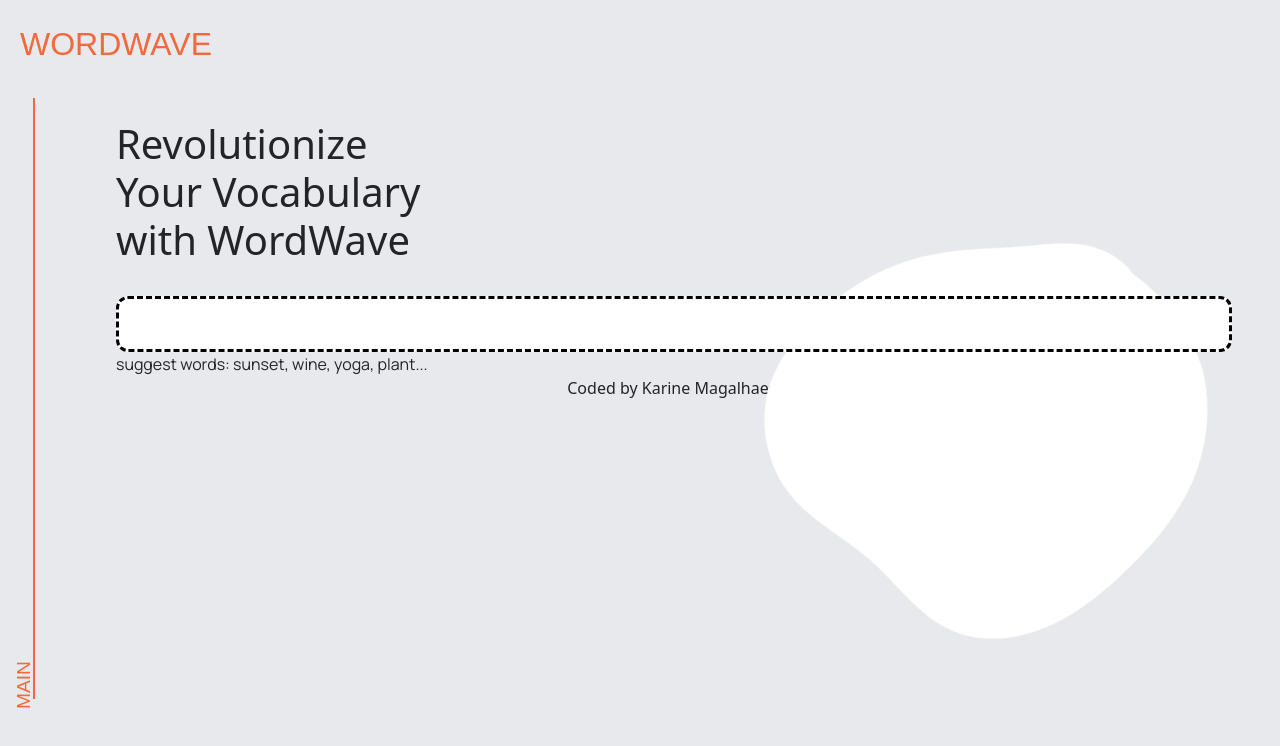
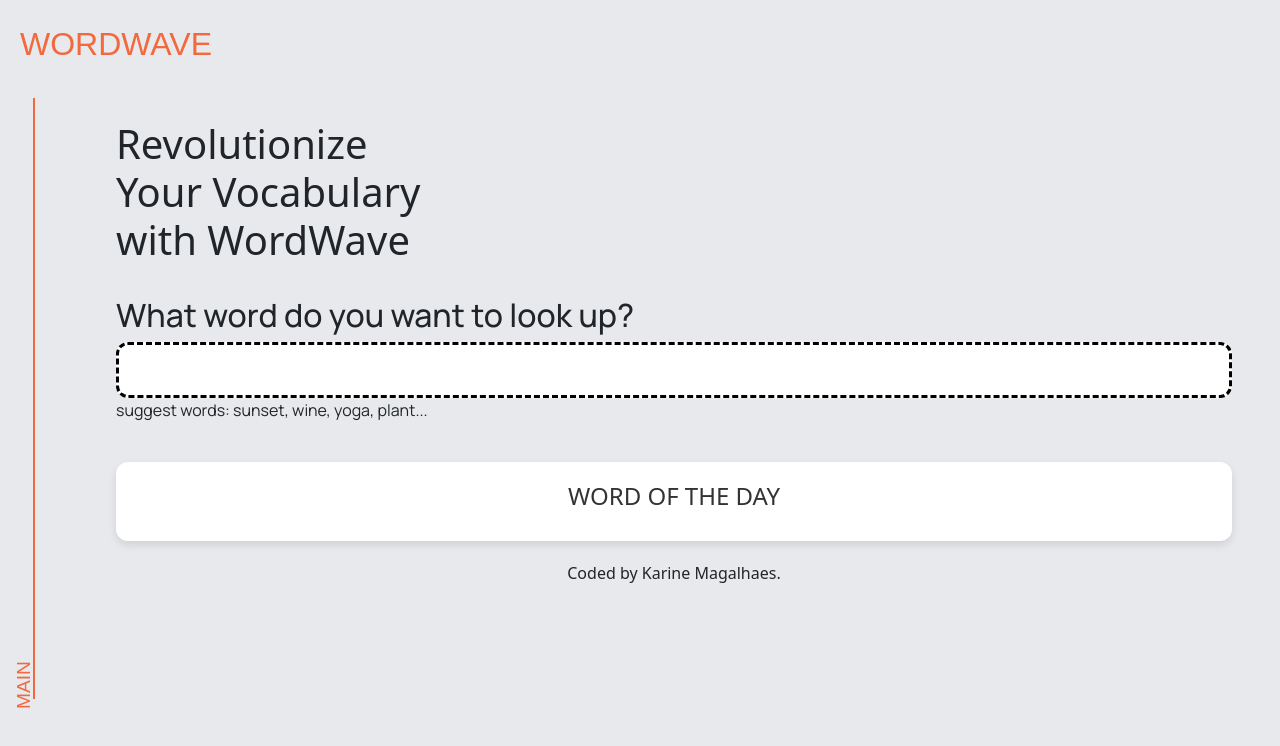
Before and after one commit to Kamagalhaes92/dictionary-project, a React (Create React App) app: page / in a window 1280 px wide. Shown: the top 746 px of the page. Built offline with nearby package versions, Linux system fonts and the light colour scheme; no server answers; a web font is replaced by a local one.

Commit message:
Added word of the day component

```diff
--- a/package.json
+++ b/package.json
@@ -12,6 +12,7 @@
     "axios": "^1.7.2",
     "react": "^18.3.1",
     "react-dom": "^18.3.1",
+    "react-router-dom": "^6.23.1",
     "react-scripts": "5.0.1",
     "typewriter-effect": "^2.21.0",
     "web-vitals": "^2.1.4"
--- a/src/App.js
+++ b/src/App.js
@@ -1,8 +1,16 @@
+import React, { useState } from 'react';
 import './App.css';
 import Dictionary from './Dictionary';
-import Blob from "./Blob"; // Import the Blob component
+import WordOfTheDay from './WordOfTheDay';
+
 
 export default function App() {
+    const [showWordOfTheDay, setShowWordOfTheDay] = useState(true);
+
+    const handleSearch = () => {
+        setShowWordOfTheDay(false);
+    };
+
     return (
         <div className="App">
             <header className="App-header">
@@ -19,11 +27,13 @@ export default function App() {
                 </div>
                 <div className='container'>
                     <div className="headline-container">
-            <h2 className='headline'>Revolutionize <br/> Your Vocabulary  <br/>with WordWave</h2>
-            <Blob />
+                        <h2 className='headline'>Revolutionize <br/> Your Vocabulary <br/>with WordWave</h2>
+
                     </div>
                     <main>
-            <Dictionary defaultKeyword="hello"/>
+
+                        <Dictionary onSearch={handleSearch} />
+                        {showWordOfTheDay && <WordOfTheDay />}
                     </main>
                     <footer className='text-center'>
                         Coded by Karine Magalhaes.
--- a/src/Blob.css
+++ /dev/null
@@ -1,43 +0,0 @@
-.BlobContainer {
-    position: absolute;
-    top: -10;
-    right: 0;
-    width: 500px;
-    height: 700px;
-    overflow: hidden;
-    pointer-events: none;
-    z-index: 0; /* Ensure it is below other content */
-  }
-
-  .Blob {
-    width: 100%;
-    height: 100%;
-    animation: blobAnimation 20s infinite;
-  }
-
-  @keyframes blobAnimation {
-    0%, 100% {
-      transform: scale(1);
-    }
-    25% {
-      transform: scale(1.1) rotate(15deg);
-    }
-    50% {
-      transform: scale(0.9) rotate(-15deg);
-    }
-    75% {
-      transform: scale(1.05) rotate(10deg);
-    }
-  }
-
-
-
-@media (max-width: 768px) {
-
-  .BlobContainer {
-
-    width: 400px;
-    height: 400px;
-}
-
-}
--- a/src/Blob.js
+++ /dev/null
@@ -1,12 +0,0 @@
-import React from "react";
-import "./Blob.css";
-
-export default function Blob() {
-  return (
-    <div className="BlobContainer">
-      <svg className="Blob" viewBox="0 0 200 200" xmlns="http://www.w3.org/2000/svg">
-        <path fill="#ffff" d="M41.8,-71.1C55.4,-65.1,67.1,-55.1,73.8,-42.8C80.4,-30.6,82.1,-15.3,79.5,-1.2C76.8,13,69.7,26,62,37.2C54.4,48.5,46.3,57.9,36.5,64.4C26.6,70.9,14.8,74.5,2.5,71.5C-9.8,68.5,-19.6,59,-31.3,52.6C-43,46.3,-56.5,43.1,-66.2,34.4C-75.9,25.8,-81.8,11.9,-80.9,-1C-80,-14,-72.4,-27.9,-63.3,-38.9C-54.2,-49.8,-43.5,-57.8,-31.5,-62.7C-19.6,-67.6,-9.8,-69.4,2.2,-73.2C14.2,-77.1,28.4,-82.1,41.8,-71.1Z" transform="translate(100 100)" />
-      </svg>
-    </div>
-  );
-}
--- a/src/Dictionary.css
+++ b/src/Dictionary.css
@@ -1,5 +1,10 @@
+.description {
+    z-index: 999;
+}
+
 .Dictionary {
     font-family: "Manrope", sans-serif;
+    padding-bottom: 40px;
 }
 
 .Dictionary form {
@@ -33,10 +38,12 @@
     box-shadow: 0 5px 15px rgba(0, 0, 0, 0.3);
     flex-wrap: wrap;
     background-color:  rgb(179, 57, 57);
+    text-align: center;
 }
 
 .Typewriter {
     font-size: 3em;
+
 }
 
 hr {
@@ -48,7 +55,18 @@ section {
     border: 1px solid #ccc;
     padding: 20px;
     border-radius: 8px;
-    background-color: #f9f9f9;
+    background-color: #ffffff;
     z-index: 999;
     margin: 0.2rem;
 }
+
+
+
+@media (max-width: 768px) {
+
+    section {
+     border: none;
+     padding: 0px;
+
+    }
+}
--- a/src/Dictionary.js
+++ b/src/Dictionary.js
@@ -3,57 +3,36 @@ import axios from "axios";
 import "./Dictionary.css";
 import Results from "./Results";
 
-
-export default function Dictionary(props) {
-    let [keyword, setKeyword] = useState(props.defaultKeyword);
-    let [results, setResults] = useState(null);
-    let [loaded, setLoaded] = useState(false);
-
-
+export default function Dictionary({ onSearch }) {
+    const [keyword, setKeyword] = useState(null);
+    const [results, setResults] = useState(null);
 
     function handleResponse(response) {
         console.log(response.data[0]);
         setResults(response.data[0]);
     }
 
-    function search() {
-
+    function search(event) {
+        event.preventDefault();
+        onSearch();
         let apiUrl = `https://api.dictionaryapi.dev/api/v2/entries/en_US/${keyword}`;
         axios.get(apiUrl).then(handleResponse);
-
-    }
-
-    function handleSubmit(event) {
-        event.preventDefault();
-        search();
-
     }
 
     function handleKeywordChange(event) {
         setKeyword(event.target.value);
     }
 
-    function load() {
-        setLoaded(true);
-        search();
-    }
-
-    if(loaded) {
     return (
         <div className="Dictionary">
-                <form onSubmit={handleSubmit}>
+            <h2 className="description">What word do you want to look up?</h2>
+            <form onSubmit={search}>
                 <input type="search" onChange={handleKeywordChange} />
             </form>
             <div className="hint">
                 suggest words: sunset, wine, yoga, plant...
             </div>
             <Results results={results} />
-
         </div>
     );
-    } else {
-        load();
-        return "Loading"
 }
-
-}
--- a/src/Meaning.css
+++ b/src/Meaning.css
@@ -1,26 +1,35 @@
 .Meaning {
     display: grid;
-    grid-template-columns: 1fr;
-    gap: 10px;
+    grid-template-columns: 1fr 3fr;
+    gap: 15px;
 }
 
-.Meaning p {
-    margin: 0;
-    line-height: 1.5;
-}
+.meaning-card {
+    border: 2px solid #522d22;
+    margin-bottom: 15px;
+    border-radius: 8px;
+    padding: 20px;
 
-.Meaning strong {
-    font-weight: bold;
 }
 
 .examples {
-    color: brown;
+    color: rgb(117, 55, 55);
     font-style: italic;
+    opacity: 0.7;
+    font-size: 16px;
+    padding-top: 10px;
 }
 
-li {
-    background-color: rgb(41, 41, 41);
-    color: white;
 
+@media (max-width: 768px) {
 
-}
+    .Meaning {
+        display: grid;
+        grid-template-columns: 1fr ;
+    }
+
+    .meaning-card {
+        border: 2px solid #522d22;
+    }
+
+  }
--- a/src/Meaning.js
+++ b/src/Meaning.js
@@ -3,16 +3,17 @@ import Synonyms from "./Synonyms";
 import './Meaning.css';
 
 
-export default function Meaning (props) {
-
+export default function Meaning(props) {
   return (
       <div className="Meaning">
           <h3>{props.meaning.partOfSpeech}</h3>
+          <ol style={{ listStyle: 'none', padding: 0 }}>
               {props.meaning.definitions.map(function (definition, index) {
                   return (
-              <div key={index}>
+                      <li key={index}>
+                          <div className="meaning-card">
                               <p>
-                  <strong>Definition:</strong> {definition.definition}
+                                  <strong>{index + 1}. Definition:</strong> {definition.definition}
                                   <br />
                                   {definition.example && (
                                       <div className="examples">
@@ -23,8 +24,10 @@ export default function Meaning (props) {
                                   )}
                               </p>
                           </div>
+                      </li>
                   );
               })}
+          </ol>
       </div>
   );
 }
--- /dev/null
+++ b/src/Synonyms.css
@@ -0,0 +1,15 @@
+.Synonyms{
+    margin: 0.8rem 0;
+    padding: 0;
+}
+
+.Synonyms li {
+    display: inline-block;
+    padding: 8px ;
+    margin-right: 10px;
+    border: 2px dashed rgb(86, 66, 66);
+    font-size: 14px;
+    border-radius: 24px;
+    text-align: center;
+
+}
--- a/src/Synonyms.js
+++ b/src/Synonyms.js
@@ -1,4 +1,5 @@
 import React from "react";
+import './Synonyms.css';
 
 export default function Synonyms(props) {
     if (props.synonyms !== null) {
--- /dev/null
+++ b/src/WordOfTheDay.css
@@ -0,0 +1,47 @@
+.WordOfTheDay {
+    padding: 20px;
+    background-color: #ffffff;
+    border-radius: 12px;
+    box-shadow: 0 4px 8px rgba(0, 0, 0, 0.1);
+    text-align: center;
+    margin-bottom: 20px;
+    transition: box-shadow 0.3s ease-in-out;
+}
+
+.WordOfTheDay:hover {
+    box-shadow: 0 8px 16px rgba(0, 0, 0, 0.2);
+}
+
+.WordOfTheDay h3 {
+    font-size: 1.5rem;
+    color: #333;
+    margin-bottom: 10px;
+}
+
+.WordOfTheDay p {
+    font-size: 1.2rem;
+    color: #272626;
+    margin-bottom: 20px;
+
+}
+
+.WordOfTheDay button {
+    background-color: #F3683C;
+    color: #ffffff;
+    border: none;
+    padding: 10px 20px;
+    border-radius: 8px;
+    cursor: pointer;
+    transition: background-color 0.3s ease-in-out;
+}
+
+.WordOfTheDay button:hover {
+    background-color: #d3572e;
+}
+
+.WordOfTheDay .brief-word {
+    font-size: 1.2rem;
+    color: #333;
+    margin-bottom: 10px;
+
+}
--- /dev/null
+++ b/src/WordOfTheDay.js
@@ -0,0 +1,35 @@
+import React, { useState, useEffect } from 'react';
+import axios from 'axios';
+import Results from './Results';
+import './WordOfTheDay.css';
+
+export default function WordOfTheDay() {
+    const [word, setWord] = useState(null);
+    const [details, setDetails] = useState(null);
+    const [expanded, setExpanded] = useState(false);
+
+    useEffect(() => {
+        fetchWordOfTheDay();
+    }, []);
+
+    const fetchWordOfTheDay = async () => {
+        try {
+            const response = await axios.get('https://random-word-api.herokuapp.com/word');
+            const randomWord = response.data[0];
+            const detailsResponse = await axios.get(`https://api.dictionaryapi.dev/api/v2/entries/en_US/${randomWord}`);
+            setWord(randomWord);
+            setDetails(detailsResponse.data[0]);
+        } catch (error) {
+            console.error("Error fetching the word of the day or its details", error);
+        }
+    };
+
+    return (
+        <div className="WordOfTheDay">
+            <h3>Word of the Day</h3>
+            {word && <p className="brief-word">{word}</p>}
+            {word && <button onClick={() => setExpanded(!expanded)}>Show {expanded ? 'Less' : 'More'}</button>}
+            {expanded && details && word === details.word && <Results results={details} />}
+        </div>
+    );
+}
```
Also changed, not shown: 1 other file (tests, documents, lock files or other folders). Lines whose indentation alone changed are shown as unchanged.
